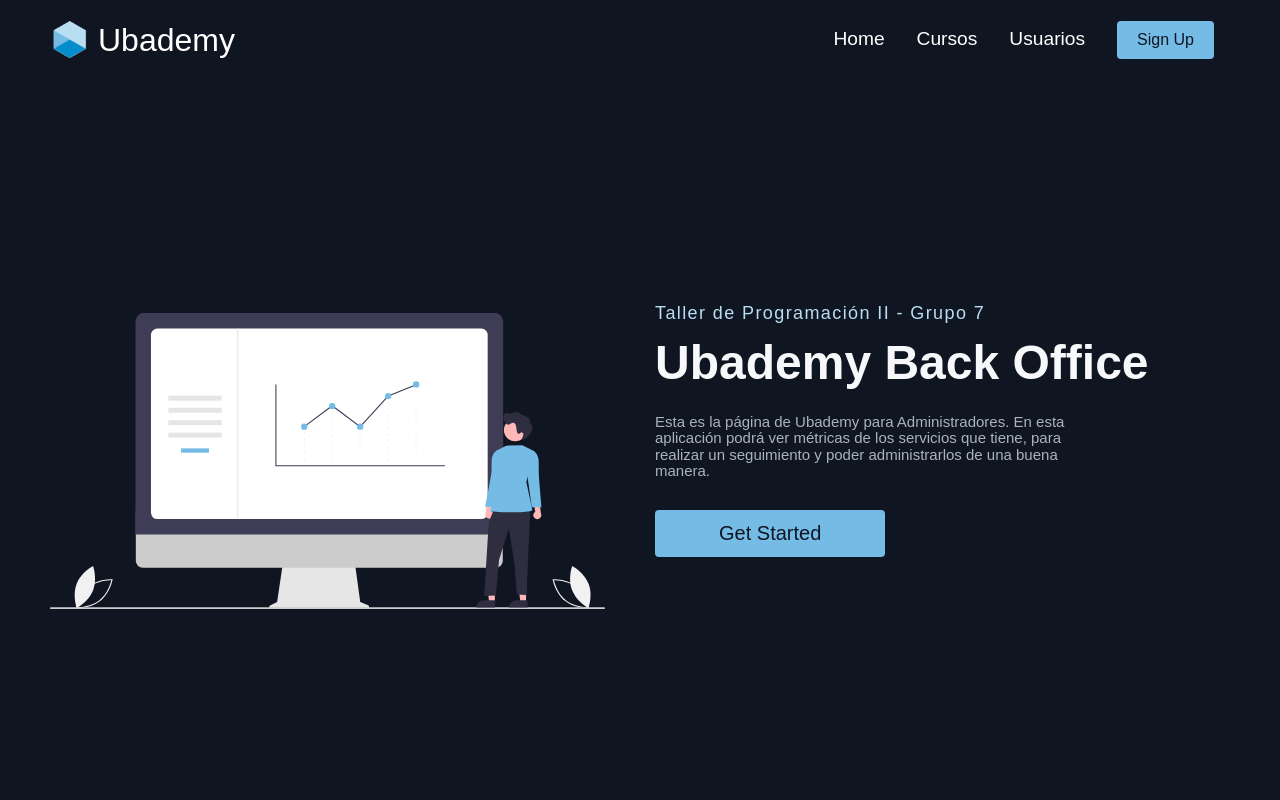
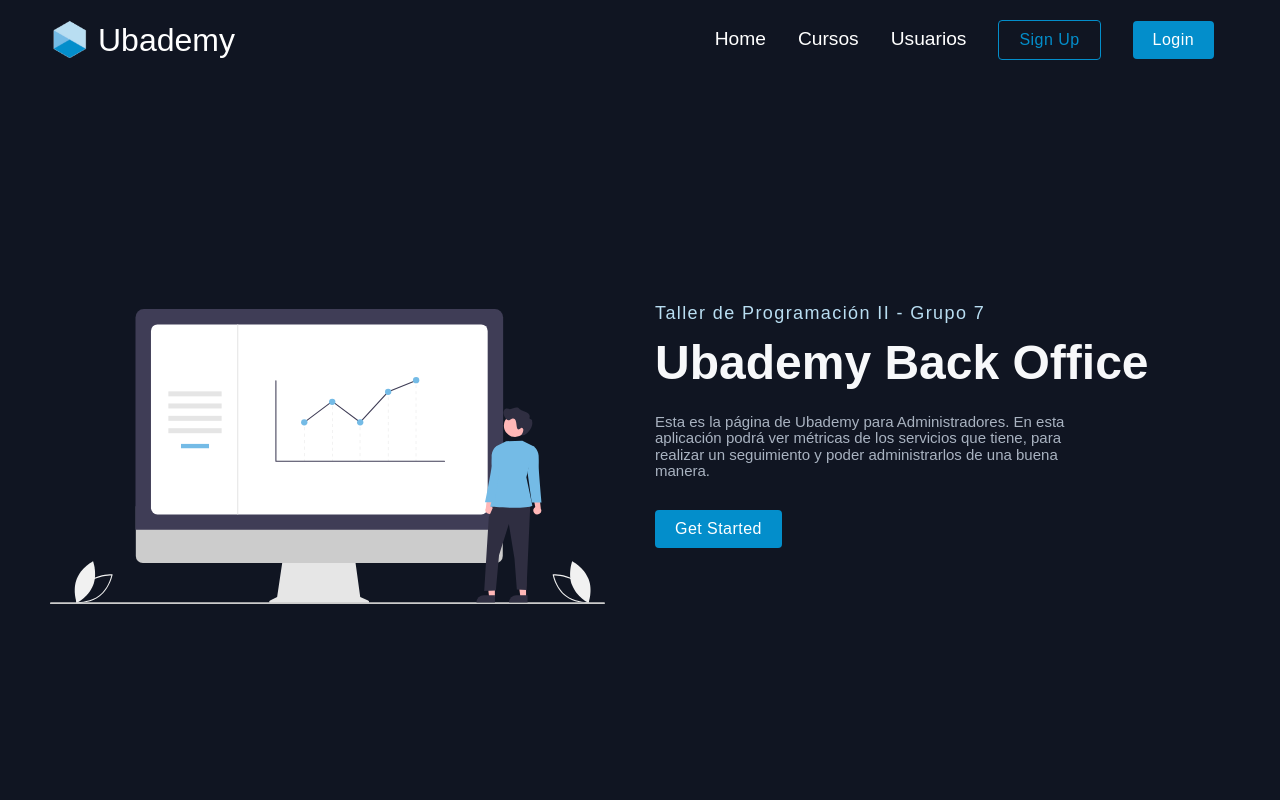
Before and after one commit to Taller2-Grupo/ubademy_web, a React (Create React App) app: page / in a window 1280 px wide. Shown: the top 800 px of the page. Built offline with nearby package versions, Linux system fonts and the light colour scheme.

Commit message:
Botones propios y agregado del boton Login

```diff
--- a/src/components/InfoSection/InfoSection.js
+++ b/src/components/InfoSection/InfoSection.js
@@ -1,6 +1,6 @@
 import React from "react";
 import { Link } from "react-router-dom";
-import { Container, Button } from "../../globalStyles";
+import { Container, ButtonUbademy } from "../../globalStyles";
 import {
   InfoSec,
   InfoRow,
@@ -38,10 +38,10 @@ const InfoSection = ({
                 <TopLine lightTopLine={lightTopLine}>{topLine}</TopLine>
                 <Heading lightText={lightText}>{headLine}</Heading>
                 <Subtitle lightTextDesc={lightTextDesc}>{description}</Subtitle>
-                <Link to="/sign-up">
-                  <Button big fontBig primary={primary}>
+                <Link to="/sign-up" style={{ textDecoration: "none" }}>
+                  <ButtonUbademy variant="contained">
                     {buttonLabel}
-                  </Button>
+                  </ButtonUbademy>
                 </Link>
               </TextWrapper>
             </InfoColumn>
--- a/src/components/NavBar/NavBar.js
+++ b/src/components/NavBar/NavBar.js
@@ -2,7 +2,7 @@ import React, { useState, useEffect } from "react";
 import logo from "../../images/ubademy.png";
 import { FaBars, FaTimes } from "react-icons/fa";
 import { IconContext } from "react-icons/lib";
-import { Button } from "../../globalStyles";
+import { ButtonUbademy } from "../../globalStyles";
 import {
   Nav,
   NavBarContainer,
@@ -67,13 +67,31 @@ const NavBar = () => {
               <NavItemBtn>
                 {button ? (
                   <NavBtnLink to="/sign-up">
-                    <Button primary>Sign Up</Button>
+                    <ButtonUbademy variant="outlined" size="medium">
+                      Sign Up
+                    </ButtonUbademy>
                   </NavBtnLink>
                 ) : (
                   <NavBtnLink to="/sign-up">
-                    <Button fontBig primary>
+                    <ButtonUbademy variant="outlined" size="large">
                       Sign Up
-                    </Button>
+                    </ButtonUbademy>
+                  </NavBtnLink>
+                )}
+              </NavItemBtn>
+
+              <NavItemBtn>
+                {button ? (
+                  <NavBtnLink to="/login">
+                    <ButtonUbademy variant="contained" size="medium">
+                      Login
+                    </ButtonUbademy>
+                  </NavBtnLink>
+                ) : (
+                  <NavBtnLink to="/login">
+                    <ButtonUbademy variant="contained" size="large">
+                      Login
+                    </ButtonUbademy>
                   </NavBtnLink>
                 )}
               </NavItemBtn>
--- a/src/globalStyles.js
+++ b/src/globalStyles.js
@@ -1,4 +1,5 @@
 import styled, { createGlobalStyle } from "styled-components";
+//import { Button } from "@mui/material";
 
 const GlobalStyle = createGlobalStyle`
     *{
@@ -24,22 +25,23 @@ export const Container = styled.div`
   }
 `;
 
-export const Button = styled.button`
+export const ButtonUbademy = styled.button`
   border-radius: 4px;
-  background: ${({ primary }) => (primary ? "#74BBE6" : "#038ECB")};
+  background-color: ${({ variant }) =>
+    variant === "outlined" ? "transparent" : "#038ECB"};
   white-space: nowrap;
-  padding: ${({ big }) => (big ? "12px 64px" : "10px 20px")};
-  color: ${({ primary }) => (primary ? "#101522" : "#fff")};
-  font-size: ${({ fontBig }) => (fontBig ? "20px" : "16px")};
-  outline: none;
-  border: none;
+  padding: ${({ size }) => (size === "large" ? "12px 64px" : "10px 20px")};
+  color: ${({ variant }) => (variant === "outlined" ? "#038ECB" : "#fff")};
+  font-size: ${({ size }) => (size === "large" ? "20px" : "16px")};
+  border: ${({ variant }) =>
+    variant === "outlined" ? "1px solid #038ECB" : "none"};
   cursor: pointer;
+  letter-spacing: 0.02857em;
 
   &:hover {
-    transition: all 0.3s ease-out;
-    //background: #fff;
-    color: ${({ primary }) => (primary ? "#fff" : "#101522")};
-    background: ${({ primary }) => (primary ? "#038ECB" : "#74BBE6")};
+    opacity: ${({ variant }) => (variant === "outlined" ? 1 : 0.8)};
+    color: #fff;
+    background-color: #038ecb;
   }
 
   @media screen and (max-width: 960px) {
```
